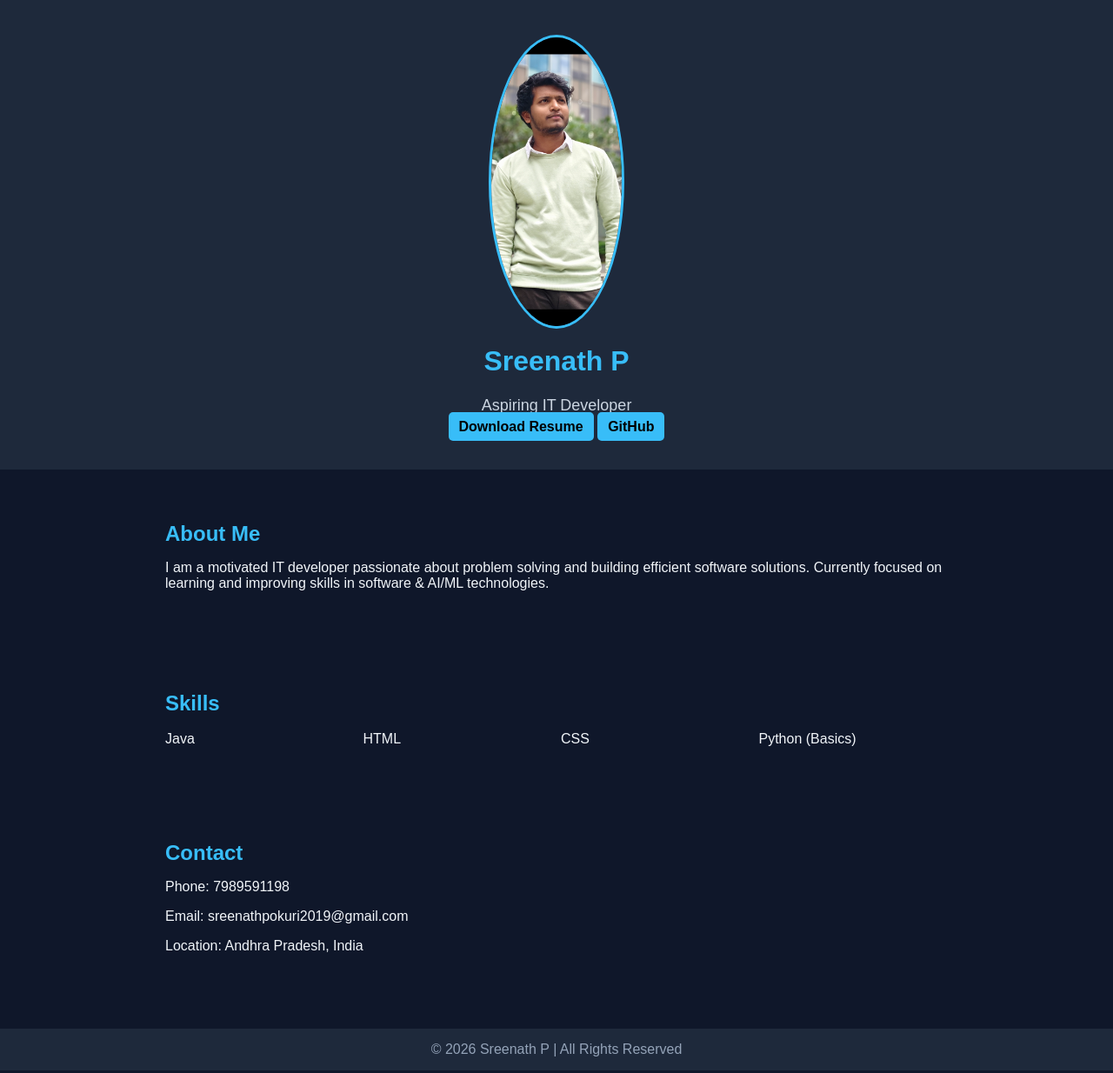
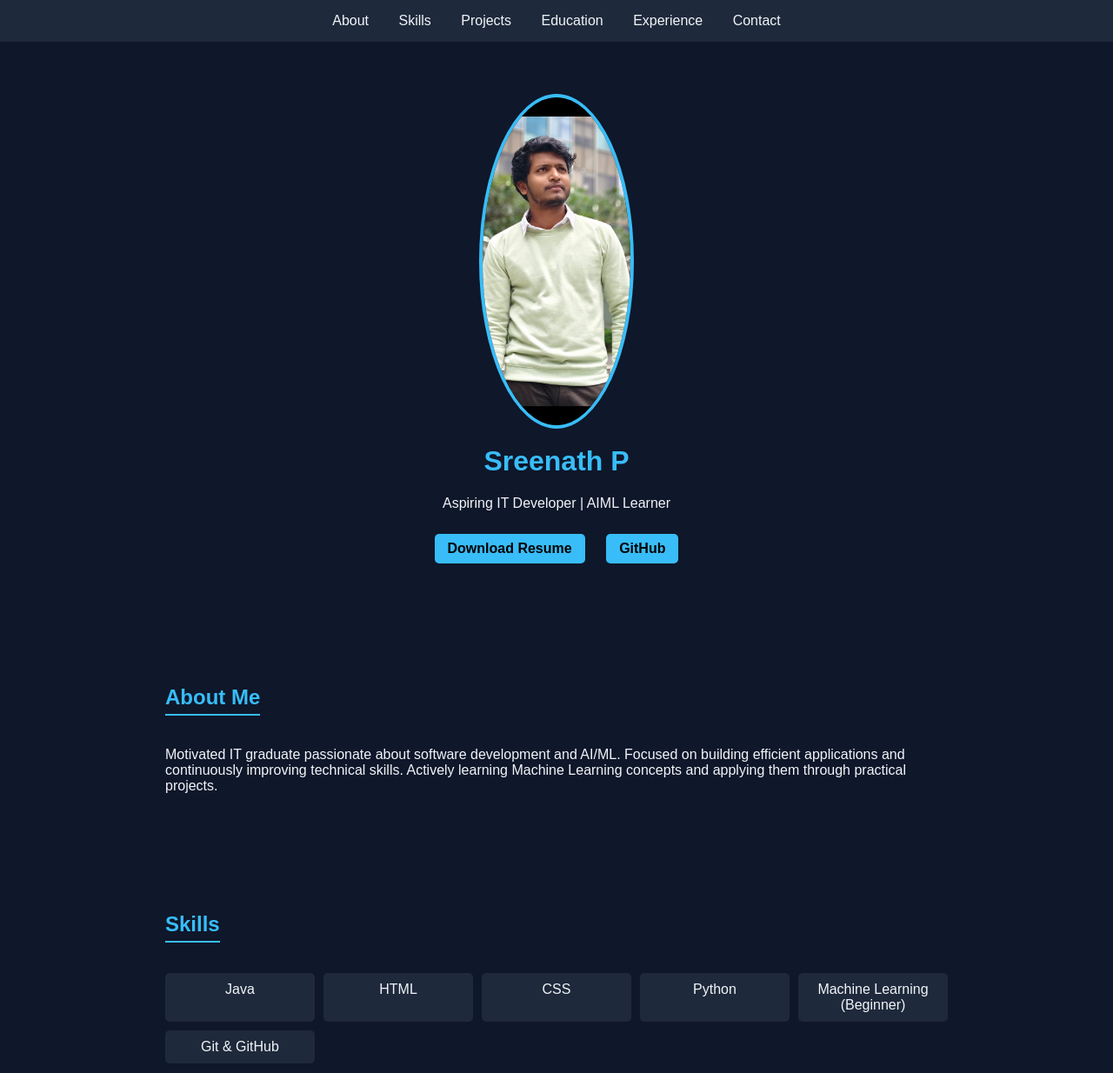
Before and after one commit to sreenathpokuri2019war/sreenath-portfolio1, a plain HTML site: page index.html in a window 1280 px wide. Shown: the top 1234 px of the page at 87% size. Drawn offline with Linux system fonts and the light colour scheme.

Commit message:
Update index.html

```diff
--- a/index.html
+++ b/index.html
@@ -4,50 +4,191 @@
 <meta charset="UTF-8">
 <meta name="viewport" content="width=device-width, initial-scale=1.0">
 <title>Sreenath P | IT Developer</title>
+
 <style>
-body{font-family:Arial;background:#0f172a;color:#f1f5f9;margin:0;padding:0;}
-header{background:#1e293b;padding:40px;text-align:center;}
-header img{width:150px;border-radius:50%;border:3px solid #38bdf8;}
-header h1{color:#38bdf8;margin-top:15px;}
-header p{margin:5px;font-size:18px;color:#cbd5e1;}
-section{padding:40px 20px;max-width:900px;margin:auto;}
-h2{color:#38bdf8; margin-bottom:10px;}
-.skills div, .contact p{padding:8px 0;}
-.skills{display:grid;grid-template-columns:repeat(auto-fit,minmax(120px,1fr));gap:10px;}
-footer{text-align:center;padding:15px;background:#1e293b;color:#94a3b8;margin-top:30px;}
-.btn{background:#38bdf8;color:black;padding:8px 12px;border:none;border-radius:5px;text-decoration:none;font-weight:bold;}
+body{
+font-family:Arial;
+margin:0;
+background:#0f172a;
+color:#f1f5f9;
+scroll-behavior:smooth;
+}
+
+nav{
+background:#1e293b;
+padding:15px;
+text-align:center;
+}
+
+nav a{
+color:#f1f5f9;
+margin:0 15px;
+text-decoration:none;
+}
+
+nav a:hover{
+color:#38bdf8;
+}
+
+header{
+text-align:center;
+padding:60px 20px;
+}
+
+header img{
+width:170px;
+border-radius:50%;
+border:4px solid #38bdf8;
+}
+
+header h1{
+color:#38bdf8;
+margin-top:15px;
+}
+
+.btn{
+display:inline-block;
+margin:10px;
+padding:8px 15px;
+background:#38bdf8;
+color:black;
+text-decoration:none;
+border-radius:5px;
+font-weight:bold;
+}
+
+section{
+padding:50px 20px;
+max-width:900px;
+margin:auto;
+}
+
+h2{
+color:#38bdf8;
+border-bottom:2px solid #38bdf8;
+display:inline-block;
+padding-bottom:5px;
+}
+
+.card{
+background:#1e293b;
+padding:20px;
+border-radius:8px;
+margin-top:15px;
+}
+
+.skills{
+display:grid;
+grid-template-columns:repeat(auto-fit,minmax(150px,1fr));
+gap:10px;
+margin-top:15px;
+}
+
+.skill{
+background:#1e293b;
+padding:10px;
+border-radius:5px;
+text-align:center;
+}
+
+footer{
+text-align:center;
+padding:20px;
+background:#1e293b;
+margin-top:30px;
+color:#94a3b8;
+}
 </style>
 </head>
+
 <body>
 
+<nav>
+<a href="#about">About</a>
+<a href="#skills">Skills</a>
+<a href="#projects">Projects</a>
+<a href="#education">Education</a>
+<a href="#experience">Experience</a>
+<a href="#contact">Contact</a>
+</nav>
+
 <header>
-<img src="profile.jpg" alt="Sreenath Profile">
+<img src="profile.jpg">
 <h1>Sreenath P</h1>
-<p>Aspiring IT Developer</p>
+<p>Aspiring IT Developer | AIML Learner</p>
 <a href="sree_resume_latest.pdf" class="btn" download>Download Resume</a>
 <a href="https://github.com/sreenath__portfolio" target="_blank" class="btn">GitHub</a>
 </header>
 
 <section id="about">
 <h2>About Me</h2>
-<p>I am a motivated IT developer passionate about problem solving and building efficient software solutions. Currently focused on learning and improving skills in software & AI/ML technologies.</p>
+<p>
+Motivated IT graduate passionate about software development and AI/ML.
+Focused on building efficient applications and continuously improving technical skills.
+Actively learning Machine Learning concepts and applying them through practical projects.
+</p>
 </section>
 
 <section id="skills">
 <h2>Skills</h2>
 <div class="skills">
-<div>Java</div><div>HTML</div><div>CSS</div><div>Python (Basics)</div>
+<div class="skill">Java</div>
+<div class="skill">HTML</div>
+<div class="skill">CSS</div>
+<div class="skill">Python</div>
+<div class="skill">Machine Learning (Beginner)</div>
+<div class="skill">Git & GitHub</div>
+</div>
+</section>
+
+<section id="projects">
+<h2>Projects</h2>
+<div class="card">
+<h3>Smart Task Manager</h3>
+<p>Web-based task management application using HTML, CSS & JavaScript.</p>
+</div>
+<div class="card">
+<h3>Student Pass/Fail Prediction</h3>
+<p>Mini Machine Learning project using Python & Logistic Regression.</p>
+</div>
+</section>
+
+<section id="education">
+<h2>Education</h2>
+<div class="card">
+<p><strong>B.Com (Computer Applications)</strong> – 76%</p>
+<p>Sri Hari Degree College (2021–2024)</p>
+</div>
+<div class="card">
+<p><strong>Intermediate (MEC)</strong> – 56%</p>
+</div>
+<div class="card">
+<p><strong>SSC</strong> – 88%</p>
+</div>
+</section>
+
+<section id="experience">
+<h2>Experience</h2>
+<div class="card">
+<p><strong>Web Developer Intern</strong></p>
+<p>Viswajyoti IT Solutions (July–Aug 2023)</p>
+</div>
+<div class="card">
+<p><strong>Back Office Executive</strong></p>
+<p>Williams Lea at HSBC</p>
 </div>
 </section>
 
 <section id="contact">
 <h2>Contact</h2>
-<p>Phone: 7989591198</p>
-<p>Email: sreenathpokuri2019@gmail.com</p>
-<p>Location: Andhra Pradesh, India</p>
+<p>📞 7989591198</p>
+<p>📧 sreenathpokuri2019@gmail.com</p>
+<p>📍 Andhra Pradesh, India</p>
 </section>
 
-<footer>© 2026 Sreenath P | All Rights Reserved</footer>
+<footer>
+© 2026 Sreenath P | All Rights Reserved
+</footer>
 
 </body>
 </html>
```
